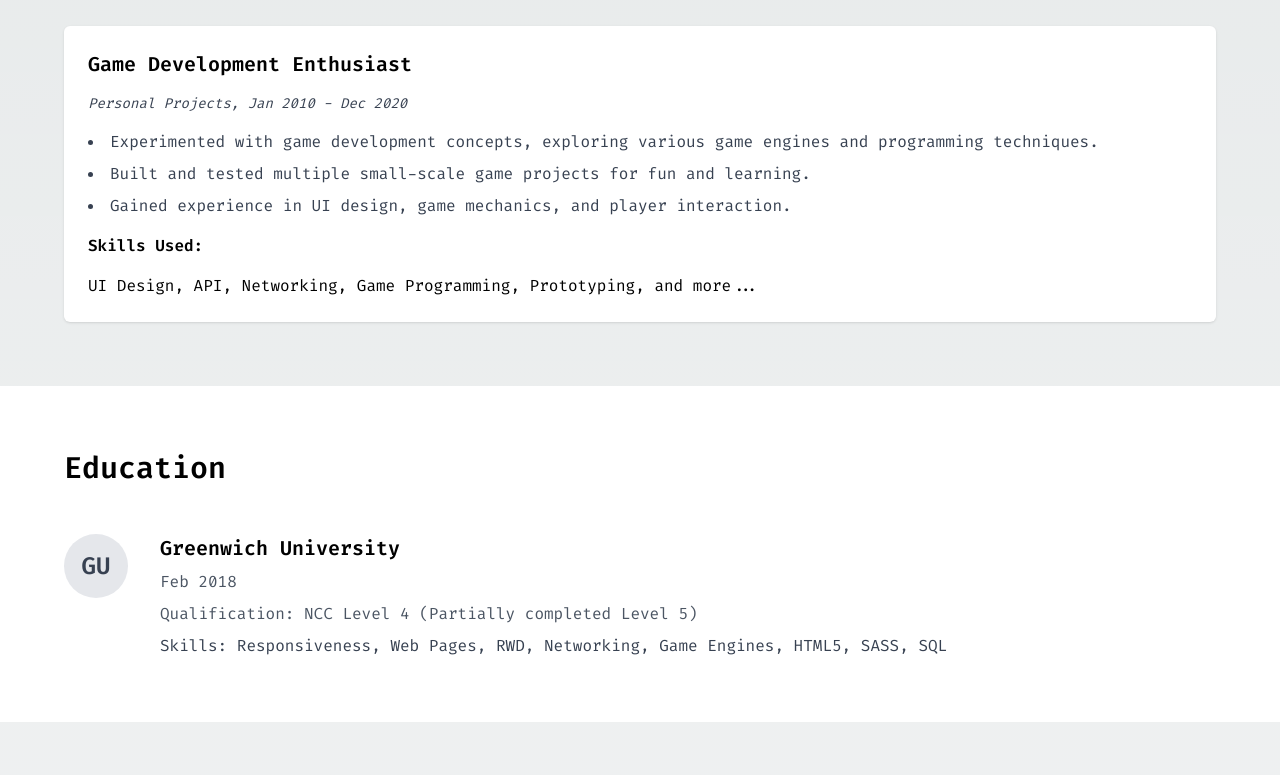
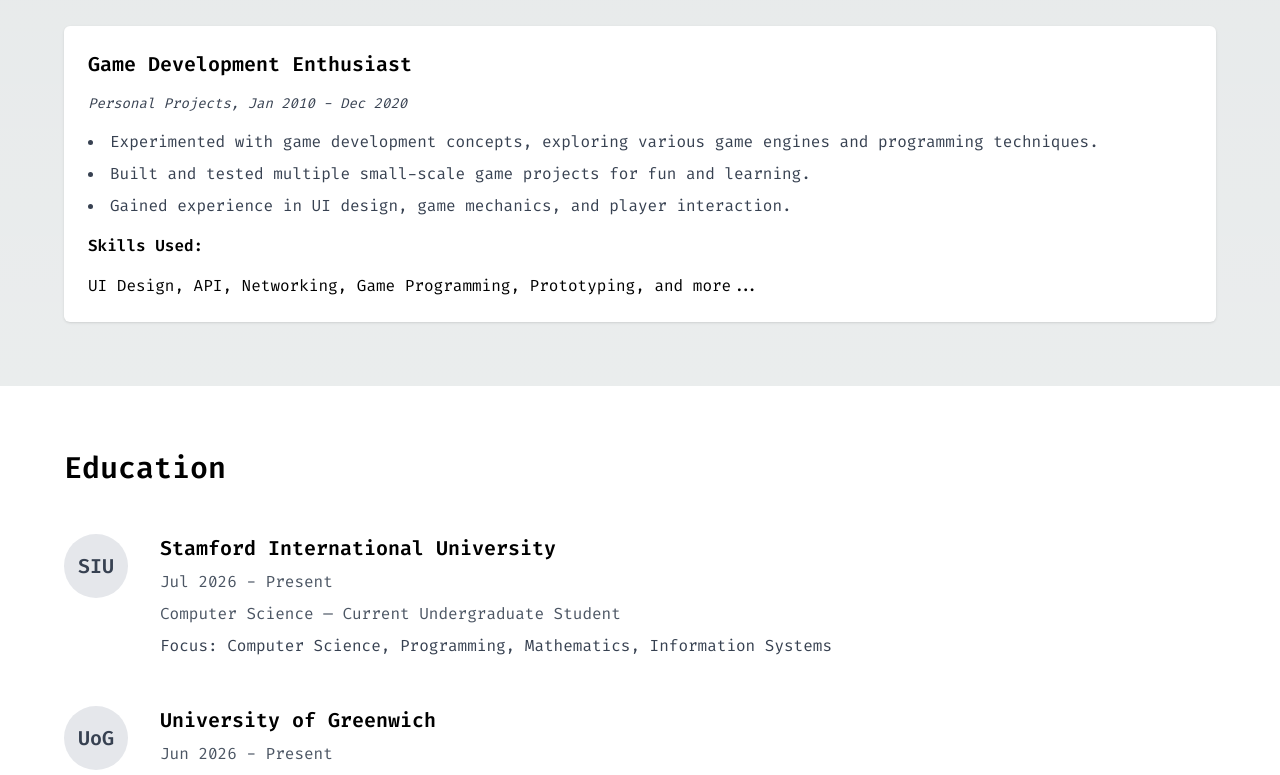
Before and after one commit to zerozet22k/my-cv, a Next.js app: page / in a window 1280 px wide. Shown: the part 2736-3511 px from the top of the page. Built offline with nearby package versions, Linux system fonts and the light colour scheme.

Commit message:
update current education

```diff
--- a/src/components/Education.tsx
+++ b/src/components/Education.tsx
@@ -12,16 +12,40 @@ interface EducationProps {
   education: EducationItem[];
 }
 
-export function Education({ education }: EducationProps) {
+const currentEducation: EducationItem[] = [
+  {
+    institution: "Stamford International University",
+    date: "Jul 2026 - Present",
+    qualification: "Computer Science — Current Undergraduate Student",
+    skills: "Computer Science, Programming, Mathematics, Information Systems",
+    iconText: "SIU",
+  },
+  {
+    institution: "University of Greenwich",
+    date: "Jun 2026 - Present",
+    qualification: "BSc (Hons) Computing — Final Year Top-up (Level 6)",
+    skills: "Computing, Software Development, Systems, Final-Year Project Work",
+    iconText: "UoG",
+  },
+  {
+    institution: "NCC Education",
+    date: "Completed",
+    qualification: "Level 4 & Level 5 Diplomas in Computing",
+    skills: "Programming, Web Development, Databases, Networking, Systems Analysis",
+    iconText: "NCC",
+  },
+];
+
+export function Education({ education: _education }: EducationProps) {
   return (
     <section className="py-16 px-4 md:px-16 bg-white">
       <div className="max-w-7xl mx-auto space-y-12">
         <h2 className="text-3xl font-bold mb-8">Education</h2>
-        {education.map((edu, index) => (
+        {currentEducation.map((edu, index) => (
           <div key={`${edu.institution}-${index}`} className="flex items-start space-x-8">
             <div className="flex-shrink-0">
               <div className="w-16 h-16 bg-gray-200 rounded-full flex items-center justify-center">
-                <span className="text-2xl font-bold text-gray-700">
+                <span className="text-xl font-bold text-gray-700">
                   {edu.iconText}
                 </span>
               </div>
@@ -29,10 +53,8 @@ export function Education({ education }: EducationProps) {
             <div className="space-y-2">
               <h4 className="text-xl font-bold">{edu.institution}</h4>
               <p className="text-gray-600">{edu.date}</p>
-              <p className="text-gray-600">
-                Qualification: {edu.qualification}
-              </p>
-              <p className="text-gray-700">Skills: {edu.skills}</p>
+              <p className="text-gray-600">{edu.qualification}</p>
+              <p className="text-gray-700">Focus: {edu.skills}</p>
             </div>
           </div>
         ))}
```
